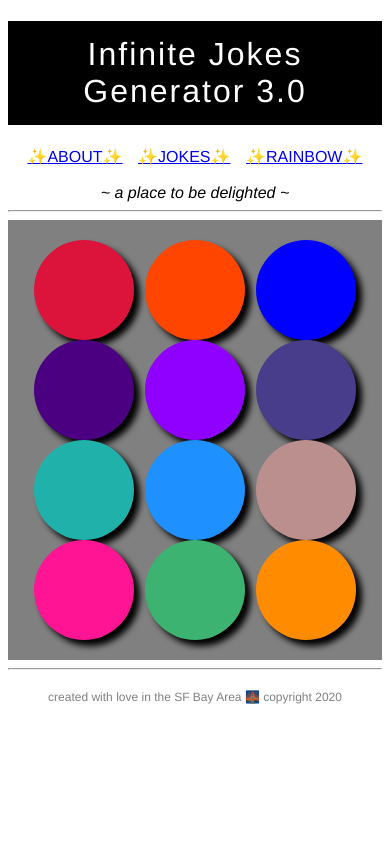
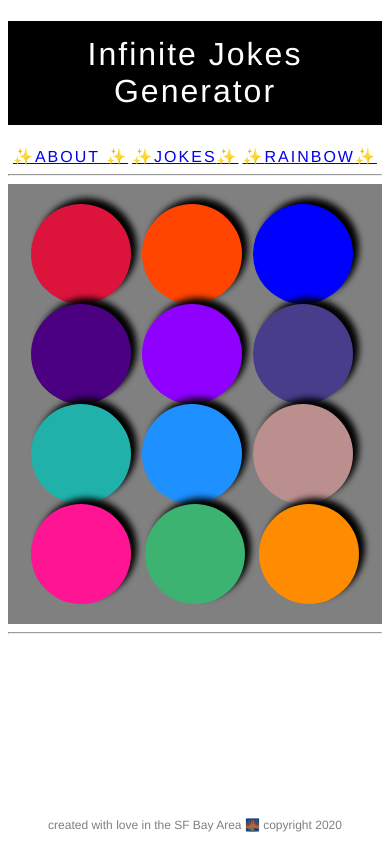
Before and after one commit to mzprizm/react-app-project, a React (Create React App) app in the folder react-app/: page /Rainbow in a window 390 px wide. Built offline with nearby package versions, Linux system fonts and the light colour scheme.

Commit message:
continued improving styling and responsiveness. Footer now at bottom instead of floating in center of screen.

```diff
--- a/react-app/src/Components/Header.js
+++ b/react-app/src/Components/Header.js
@@ -9,25 +9,20 @@ export default function Header() {
   return (
     <>
     <Flex alignItems="top" display="block" flexDirection="column" justifyContent="flex-end" background-color="black" color="white">
-          <h1>Infinite Jokes Generator 3.0</h1>
+          <h1>Infinite Jokes Generator</h1>
       </Flex>
       <Flex alignItems="top" flexDirection="row" justifyContent="space-around">
             <div></div>
             <div></div>
-            <div><Link to="/About"><Emoji symbol="✨" label="sparkles"/>
-ABOUT<Emoji symbol="✨" label="sparkles"/></Link></div>
+            <div className="header-link"><Link to="/About"><Emoji symbol="✨" label="sparkles"/>
+ ABOUT <Emoji symbol="✨" label="sparkles"/></Link></div>
             <br />
-            <div><Link to="/App"><Emoji symbol="✨" label="sparkles"/>JOKES<Emoji symbol="✨" label="sparkles"/></Link></div>
+            <div className="header-link"><Link to="/App"><Emoji symbol="✨" label="sparkles"/>JOKES<Emoji symbol="✨" label="sparkles"/></Link></div>
             <br />
-              <div><Link to="/Rainbow"><Emoji symbol="✨" label="sparkles"/>RAINBOW<Emoji symbol="✨" label="sparkles"/></Link></div>
+              <div className="header-link"><Link to="/Rainbow"><Emoji symbol="✨" label="sparkles"/>RAINBOW<Emoji symbol="✨" label="sparkles"/></Link></div>
               <div></div>
               <div></div>
       </Flex>
-    <Flex alignItems="top" display="block" flexDirection="column" justifyContent="flex-end">
-       <br />
-       <span><em>~ a place to be delighted ~ </em></span>
-       <br />
-    </Flex>
         </>
   );
 }
--- a/react-app/src/Components/RainbowDivs.js
+++ b/react-app/src/Components/RainbowDivs.js
@@ -13,16 +13,27 @@ export default function RainbowDivs() {
       <Flex flex-wrap="wrap" flexDirection="row" justify-content="space-around" align-items="center">
    <>
                    <div className="rainbowbox" style={{background: "#DC143C"}}></div>
+                   <div> </div>
                    <div className="rainbowbox" style={{background: "#FF4500"}}></div>
+                   <div> </div>
                    <div className="rainbowbox" style={{background: "#0000FF"}}></div>
+                   <div> </div>
                    <div className="rainbowbox" style={{background: "#4B0082"}}></div>
+                   <div> </div>
                    <div className="rainbowbox" style={{background: "#8F00FF"}}></div>
+                   <div> </div>
                    <div className="rainbowbox" style={{background: "#483D8B"}}></div>
+                   <div> </div>
                    <div className="rainbowbox" style={{background: "#20B2AA"}}></div>
+                   <div> </div>
                    <div className="rainbowbox" style={{background: "#1E90FF"}}></div>
+                   <div> </div>
                    <div className="rainbowbox" style={{background: "#BC8F8F"}}></div>
+                   <div> </div>
                    <div className="rainbowbox" style={{background: "#FF1493"}}></div>
+                   <div> </div>
                    <div className="rainbowbox" style={{background: "#3CB371"}}></div>
+                   <div> </div>
                    <div className="rainbowbox" style={{background: "#FF8C00"}}></div>
 </>
 
--- a/react-app/src/styles.css
+++ b/react-app/src/styles.css
@@ -21,6 +21,14 @@ h1 {
 .about-row {
   font-family: helvetica, sans-serif;
   text-align: center;
+  height: 100%;
+}
+
+.header-link {
+  text-decoration: none;
+  font-style: bold;
+  letter-spacing: 2px;
+  text-transform: uppercase;
 }
 
 .reveal {
@@ -28,9 +36,14 @@ h1 {
 }
 
 .footer {
+  font-family: helvetica, sans-serif;
   color: gray;
   font-style: light;
   font-size: .75em;
+  position:absolute;
+    left:0;
+    bottom:0;
+    right:0;
 }
 
 button {
@@ -53,14 +66,17 @@ button {
 .rainbowbox {
   height: 100px;
   width: 100px;
-  padding: 10px 10px;
-/*  border: 10px solid pink;*/
-  border-radius: 50px;
-  box-shadow: 6px 6px 6px black;
+/*  padding: 30px 30px 30px 30px;
+*/  border-radius: 50px;
+  box-shadow: 6px -6px 6px black;
 }
 
 .rainbowbox:hover {
   background-color: black;
+  box-shadow: 6px 6px 6px black;
+}
+
+.rainbowbox:active {
+  background-color: black;
   box-shadow: 6px 6px 6px white;
-  top: -10px;
 }
```
